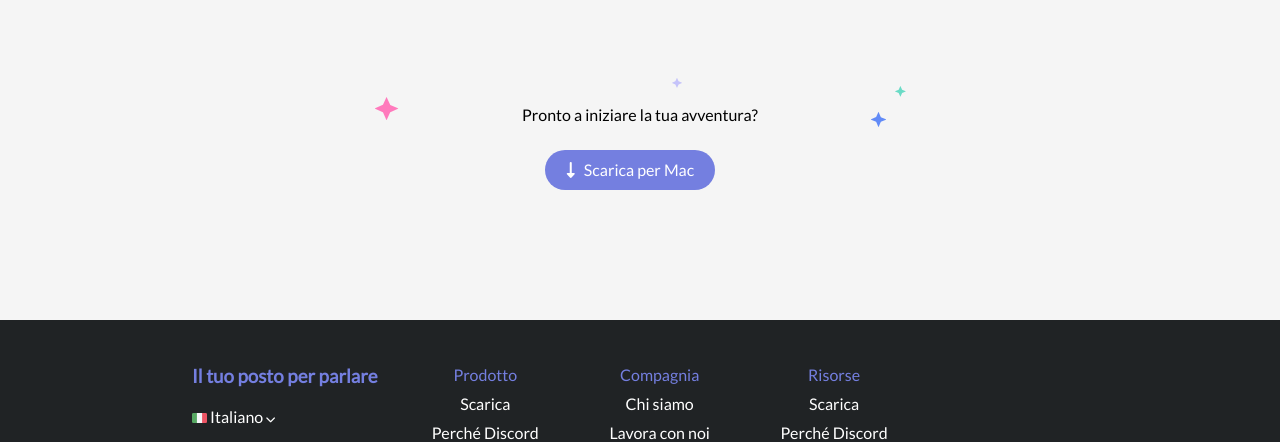
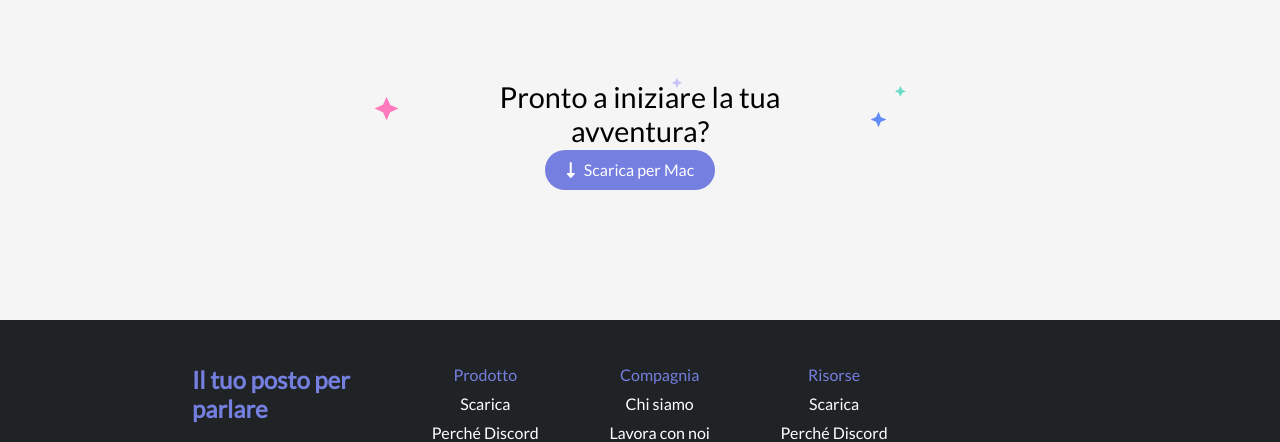
Before and after one commit to stefanocravotta/htmlcss-discord, a plain HTML site: page index.html in a window 1280 px wide. Shown: the part 3281-3723 px from the top of the page. Drawn offline with Linux system fonts and the light colour scheme.

Commit message:
little-fix

```diff
--- a/assets/css/style.css
+++ b/assets/css/style.css
@@ -7,6 +7,7 @@
 body{
   font-family: 'Lato', sans-serif;
 }
+
 
 
 .container{
@@ -120,7 +121,8 @@ h2{
 }
 
 h3{
-  color: rgb(116, 127, 224)
+  color: rgb(116, 127, 224);
+  font-size: 1.5rem;
 }
 
 
@@ -230,7 +232,10 @@ main section .container .bottom{
   left: 50%;
   top: 50%;
   transform: translate(-50%, -50%);
+  font-size: 1.8rem;
 }
+
+
 
 /* FOOTER */
 
```
